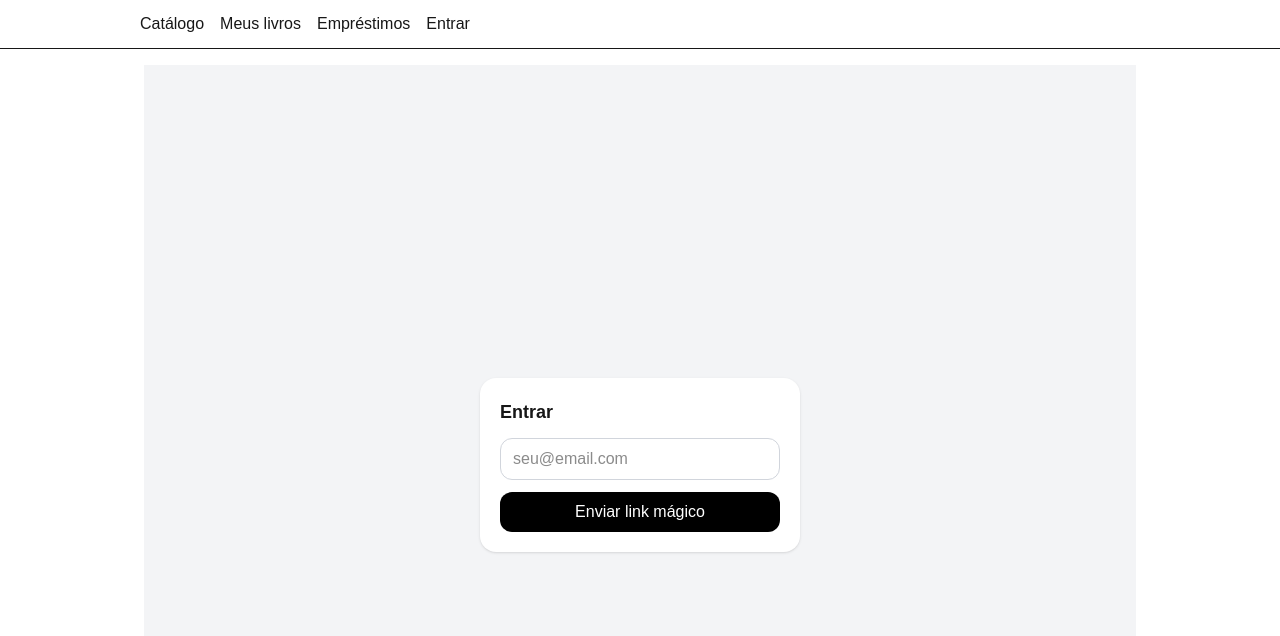
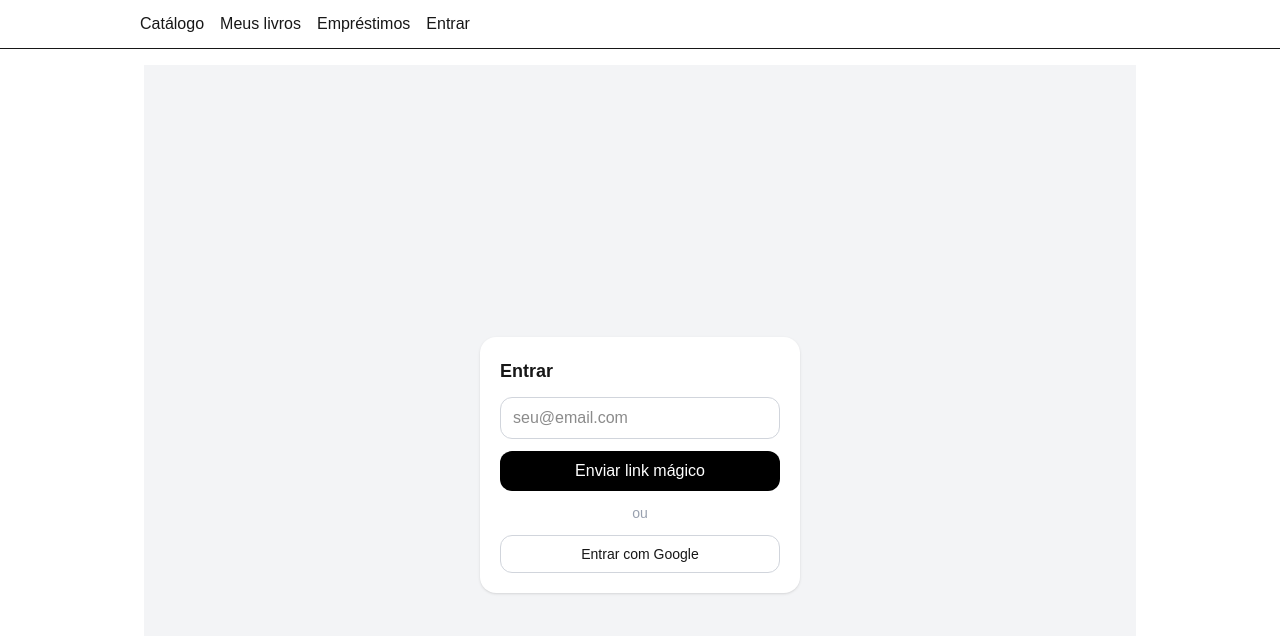
Before and after one commit to renatotomaz/bear2bear, a Next.js app: page /auth in a window 1280 px wide. Shown: the top 636 px of the page. Built offline with nearby package versions, Linux system fonts and the light colour scheme; no server answers.

Commit message:
add google sign in

```diff
--- a/src/app/auth/page.tsx
+++ b/src/app/auth/page.tsx
@@ -5,7 +5,7 @@ import { createClient } from '@/lib/supabase'
 export default function AuthPage() {
   const supabase = createClient()
 
-   useEffect(() => {
+  useEffect(() => {
     console.log('NEXT_PUBLIC_SUPABASE_URL:', process.env.NEXT_PUBLIC_SUPABASE_URL)
     console.log('NEXT_PUBLIC_SUPABASE_ANON_KEY:', process.env.NEXT_PUBLIC_SUPABASE_ANON_KEY?.slice(0, 10) + '...')
   }, [])
@@ -15,9 +15,24 @@ export default function AuthPage() {
 
   const handleLogin = async (e: React.FormEvent) => {
     e.preventDefault()
-    const { error } = await supabase.auth.signInWithOtp({ email })
+    const { error } = await supabase.auth.signInWithOtp({
+      email,
+      options: {
+        emailRedirectTo: `${process.env.NEXT_PUBLIC_SITE_URL}/auth/callback`,
+      },
+    })
     if (!error) setSent(true)
     else alert(error.message)
+  }
+
+  const handleGoogleLogin = async () => {
+    const { error } = await supabase.auth.signInWithOAuth({
+      provider: 'google',
+      options: {
+        redirectTo: process.env.NEXT_PUBLIC_SITE_URL,
+      },
+    })
+    if (error) alert(error.message)
   }
 
   if (sent)
@@ -36,6 +51,7 @@ export default function AuthPage() {
         className="w-80 space-y-3 rounded-2xl bg-white p-5 shadow"
       >
         <h1 className="text-lg font-semibold">Entrar</h1>
+
         <input
           className="w-full rounded-xl border border-gray-300 px-3 py-2"
           type="email"
@@ -44,12 +60,23 @@ export default function AuthPage() {
           placeholder="seu@email.com"
           required
         />
+
         <button
           type="submit"
           className="w-full rounded-xl bg-black py-2 text-white"
         >
           Enviar link mágico
         </button>
+
+        <div className="text-center text-sm text-gray-400">ou</div>
+
+        <button
+          type="button"
+          onClick={handleGoogleLogin}
+          className="w-full rounded-xl border border-gray-300 py-2 text-sm"
+        >
+          Entrar com Google
+        </button>
       </form>
     </main>
   )
```
